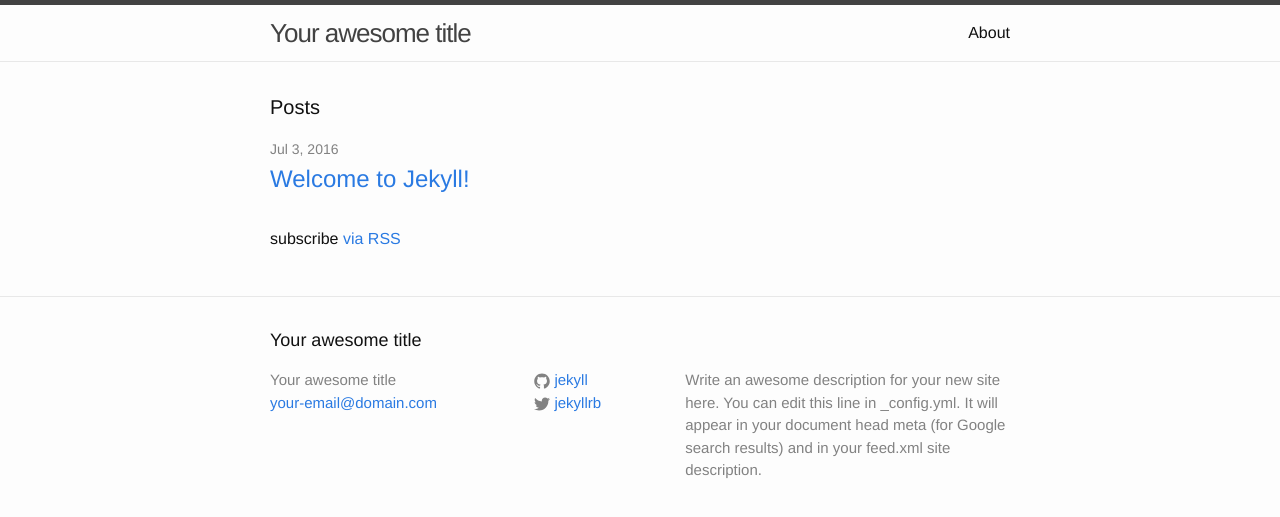
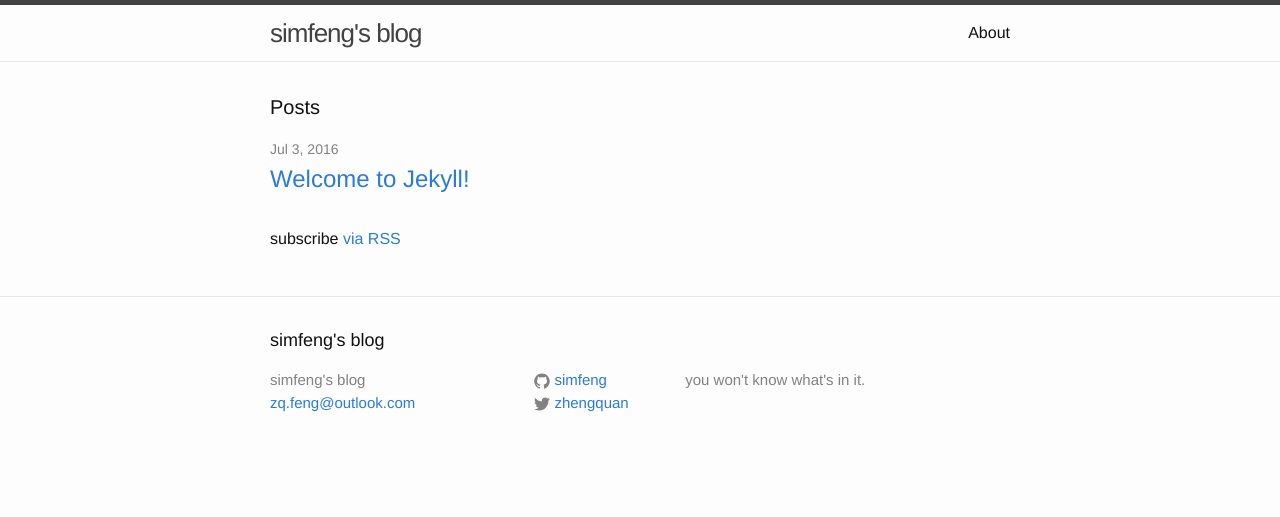
Before and after one commit to simfeng/microblog, a Jekyll site: the page built from index.html, in a window 1280 px wide. Shown: the top 517 px of the page. Built offline with Jekyll 4.4.1, drawn with Linux system fonts in a browser that asks for light colours.

Commit message:
modify _config.yml

```diff
--- a/_config.yml
+++ b/_config.yml
@@ -6,16 +6,14 @@
 # 'jekyll serve'. If you change this file, please restart the server process.
 
 # Site settings
-title: Your awesome title
-email: your-email@domain.com
+title: simfeng's blog
+email: zq.feng@outlook.com
 description: > # this means to ignore newlines until "baseurl:"
-  Write an awesome description for your new site here. You can edit this
-  line in _config.yml. It will appear in your document head meta (for
-  Google search results) and in your feed.xml site description.
+  you won't know what's in it.
 baseurl: "" # the subpath of your site, e.g. /blog
-url: "http://yourdomain.com" # the base hostname & protocol for your site
-twitter_username: jekyllrb
-github_username:  jekyll
+url: "http://jufeng365.com" # the base hostname & protocol for your site
+twitter_username: zhengquan
+github_username:  simfeng
 
 # Build settings
 markdown: kramdown
```
